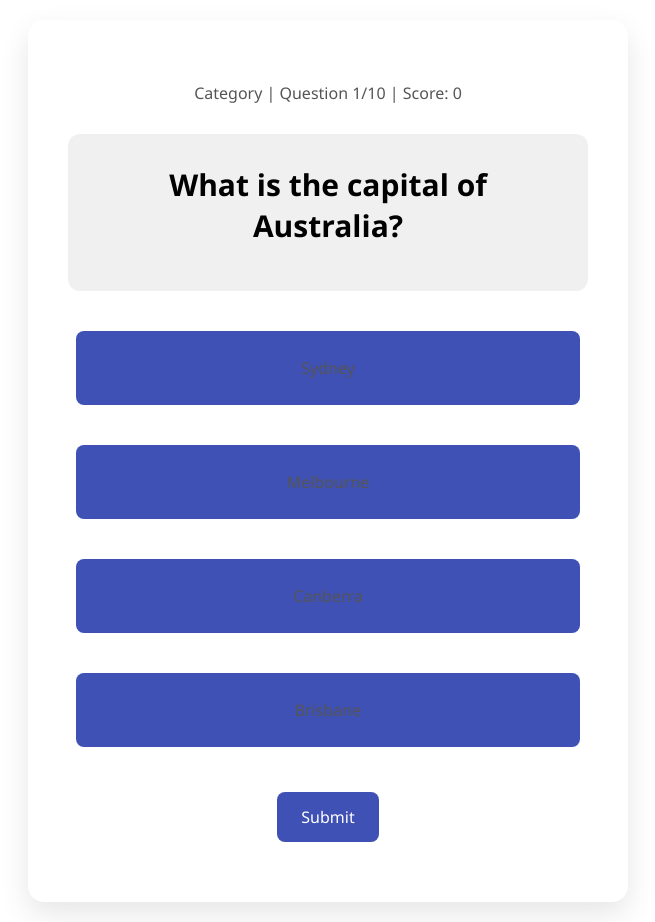
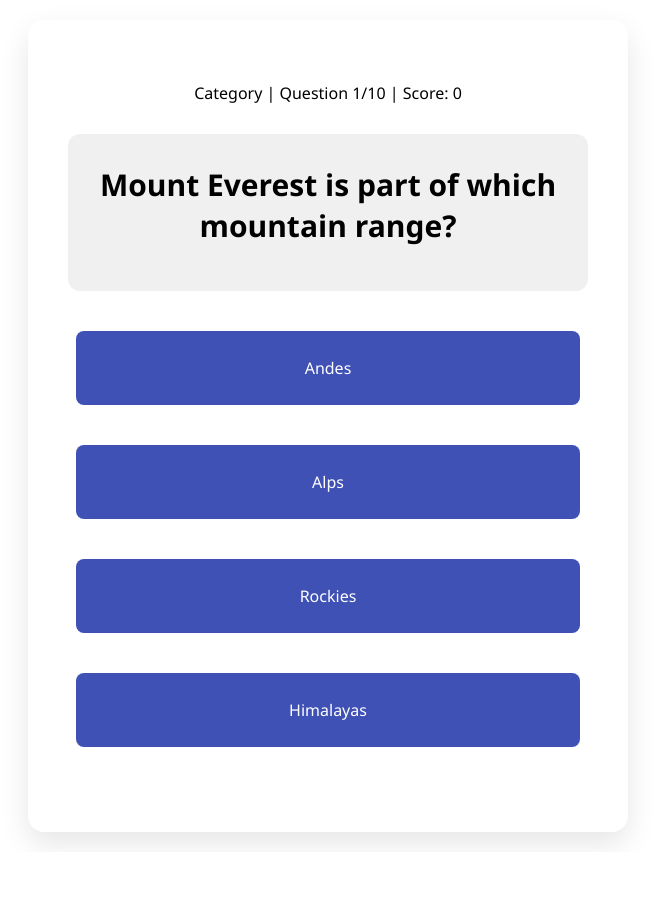
Before and after one commit to hs102/QuizMaster, a plain HTML site: page index.html in a window 1280 px wide. Both pictures are taken after a click on the button "Geography". Shown: the whole page, without its empty margins (312-967 px from the left). After the commit the page ends 852 px from the top, so only its background shows below. Drawn offline with Linux system fonts and the light colour scheme.

Commit message:
made question shuffle on click somehow :D

```diff
--- a/css/styles.css
+++ b/css/styles.css
@@ -43,7 +43,7 @@ h3 {
 
 p {
   margin: 12px 0;
-  color: #555;
+
   font-size: 16px;
 }
 
@@ -99,14 +99,15 @@ button:disabled {
 /* Answer Buttons */
 .answer-buttons {
   display: grid;
-
+  color:#fff;
   gap: 20px;
   margin-bottom: 25px;
+  color:#fff;
 }
 
 .answer-btn {
   background-color: #fff;
-  color: darkgrey;
+  color:#fff;
   font-weight: 500;
   padding: 14px;
   border-radius: 8px;
--- a/index.html
+++ b/index.html
@@ -40,7 +40,7 @@
       <button class="answer-btn-4">answer #4</button>
     </div>
 
-    <button onclick="submitAnswer()">Submit</button>
+
   </div>
 
   <!--  Result Screen -->
--- a/js/script.js
+++ b/js/script.js
@@ -31,8 +31,9 @@ function startQuiz() {
 
   // Display the options for the first question
   // Reset the current question index and scores
-  currentQuestionIndex = 0;
-  score = 0;
+  nextQuestion()
+
+
 }
 
 
@@ -127,6 +128,25 @@ function selectAnswer(selected) {
 }
 
 
+
+
+function nextQuestion() {
+  currentQuestionIndex++;
+  if (currentQuestionIndex < currentQuestions.length) {
+    question = currentQuestions[currentQuestionIndex];
+    questionBox.innerHTML = `<h2>${question.question}</h2>`;
+    displayOptions(currentQuestions === geo ? "geography" : "history");
+  }
+}
+
+// Add event listeners to answer buttons
+answerButton1.addEventListener("click", nextQuestion);
+answerButton2.addEventListener("click", nextQuestion);
+answerButton3.addEventListener("click", nextQuestion);
+answerButton4.addEventListener("click", nextQuestion);
+
+
+
 // function showResult() {
 //   document.getElementById("question-screen").style.display = "none";
 //   document.getElementById("result-screen").style.display = "block";
```
